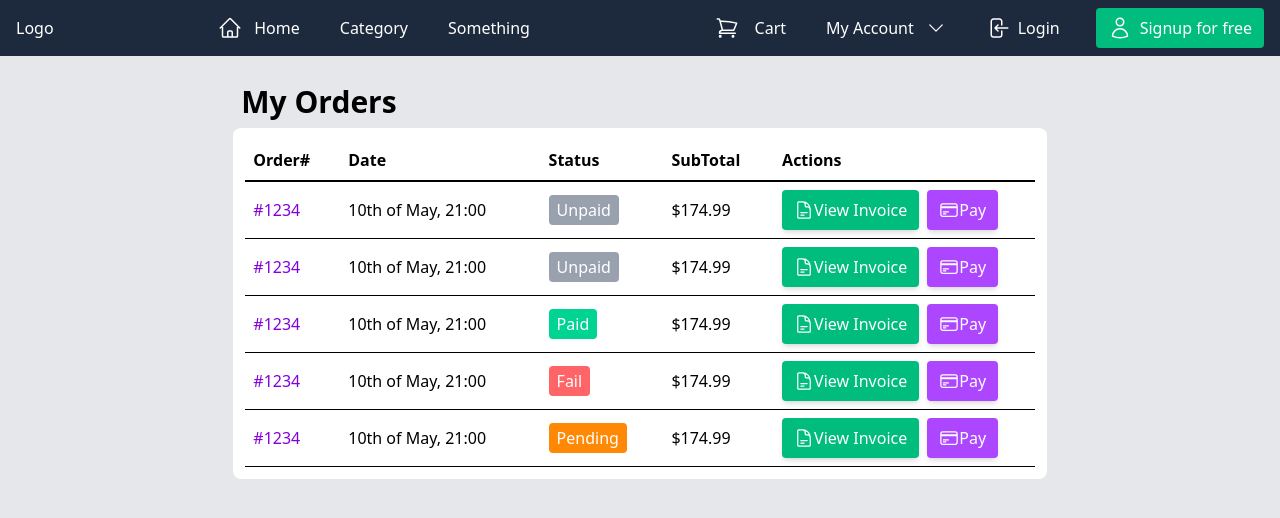
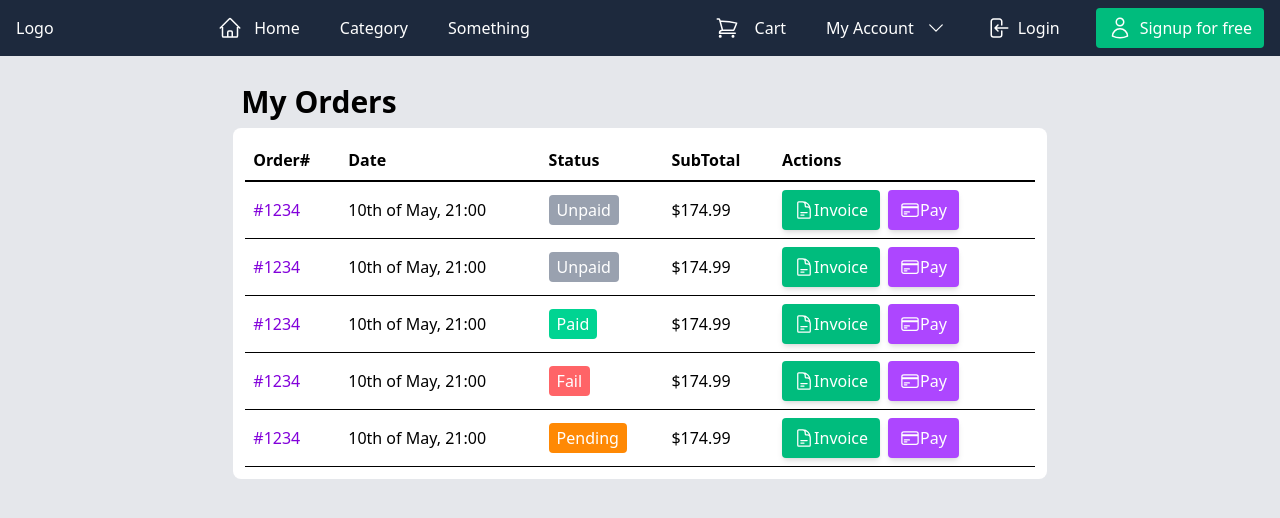
Before and after one commit to JORUNOJOSTAR/ecommerce-page, a Vue app: page /orders in a window 1280 px wide. Shown: the top 518 px of the page. Built offline with nearby package versions, Linux system fonts and the light colour scheme.

Commit message:
feat: update cart quantity input to use number input and enhance order invoice modal functionality

```diff
--- a/src/views/Cart.vue
+++ b/src/views/Cart.vue
@@ -19,16 +19,7 @@
                             <div class="flex justify-between items-center">
                                 <div class="flex items-center">
                                     Qty:
-                                    <select name="" id="" v-model.number="product.quantity"
-                                        class="border border-gray-200 focus:border-purple-600  focus:ring-purple-600 ml-3 py-1">
-                                        <option value="1">1</option>
-                                        <option value="2">2</option>
-                                        <option value="3">3</option>
-                                        <option value="4">4</option>
-                                        <option value="5">5</option>
-                                        <option value="6">6</option>
-                                        <option value="7">7</option>
-                                    </select>
+                                    <input type="number" v-model.number="product.quantity" class="w-16 border border-gray-200 focus:border-purple-600  focus:ring-purple-600 ml-3 py-1"/>
                                 </div>
                                 <button @click="cartStore.removeFromCart(product.id)" class="text-purple-600 hover:text-purple-500">Remove</button>
                             </div>
--- a/src/views/Orders.vue
+++ b/src/views/Orders.vue
@@ -1,6 +1,5 @@
 <template>
     <div class="container lg:w-2/3 mx-auto p-5 ">
-
         <h1 class="text-3xl font-bold m-2">My Orders</h1>
         <div class="bg-white rounded-lg p-3 overflow-x-auto">
             <table class="table-auto w-full">
@@ -25,22 +24,19 @@
                         </td>
                         <td class="p-2">
                             <span class="bg-gray-400 py-1 px-2 rounded text-white">Unpaid</span>
-                            <!-- <span class="bg-orange-400 py-1 px-2 rounded text-white">Pending</span>
-                <span class="bg-red-400 py-1 px-2 rounded text-white">Unpaid</span>
-                <span class="bg-emerald-400 py-1 px-2 rounded text-white">Paid</span> -->
                         </td>
                         <td class="p-2">
                             $174.99
                         </td>
                         <td class="flex gap-2 w-[200px] p-2">
-                            <RouterLink to="#" class="flex items-center  btn-emerald whitespace-nowrap">
+                            <button ref="invoiceButtonRef" @click="openModal" class="flex items-center  btn-emerald whitespace-nowrap">
                                 <svg xmlns="http://www.w3.org/2000/svg" fill="none" viewBox="0 0 24 24"
                                     stroke-width="1.5" stroke="currentColor" class="size-5">
                                     <path stroke-linecap="round" stroke-linejoin="round"
                                         d="M19.5 14.25v-2.625a3.375 3.375 0 0 0-3.375-3.375h-1.5A1.125 1.125 0 0 1 13.5 7.125v-1.5a3.375 3.375 0 0 0-3.375-3.375H8.25m0 12.75h7.5m-7.5 3H12M10.5 2.25H5.625c-.621 0-1.125.504-1.125 1.125v17.25c0 .621.504 1.125 1.125 1.125h12.75c.621 0 1.125-.504 1.125-1.125V11.25a9 9 0 0 0-9-9Z" />
                                 </svg>
-                                View Invoice
-                            </RouterLink>
+                                Invoice
+                            </button>
                             <RouterLink to="#" class="flex items-center btn-primary whitespace-nowrap">
                                 <svg xmlns="http://www.w3.org/2000/svg" fill="none" viewBox="0 0 24 24"
                                     stroke-width="1.5" stroke="currentColor" class="size-5">
@@ -62,22 +58,19 @@
                         </td>
                         <td class="p-2">
                             <span class="bg-gray-400 py-1 px-2 rounded text-white">Unpaid</span>
-                            <!-- <span class="bg-orange-400 py-1 px-2 rounded text-white">Pending</span>
-                <span class="bg-red-400 py-1 px-2 rounded text-white">Unpaid</span>
-                <span class="bg-emerald-400 py-1 px-2 rounded text-white">Paid</span> -->
                         </td>
                         <td class="p-2">
                             $174.99
                         </td>
                         <td class="flex gap-2 w-[200px] p-2">
-                            <RouterLink to="#" class="flex items-center  btn-emerald whitespace-nowrap">
+                            <button class="flex items-center  btn-emerald whitespace-nowrap">
                                 <svg xmlns="http://www.w3.org/2000/svg" fill="none" viewBox="0 0 24 24"
                                     stroke-width="1.5" stroke="currentColor" class="size-5">
                                     <path stroke-linecap="round" stroke-linejoin="round"
                                         d="M19.5 14.25v-2.625a3.375 3.375 0 0 0-3.375-3.375h-1.5A1.125 1.125 0 0 1 13.5 7.125v-1.5a3.375 3.375 0 0 0-3.375-3.375H8.25m0 12.75h7.5m-7.5 3H12M10.5 2.25H5.625c-.621 0-1.125.504-1.125 1.125v17.25c0 .621.504 1.125 1.125 1.125h12.75c.621 0 1.125-.504 1.125-1.125V11.25a9 9 0 0 0-9-9Z" />
                                 </svg>
-                                View Invoice
-                            </RouterLink>
+                                Invoice
+                            </button>
                             <RouterLink to="#" class="flex items-center btn-primary whitespace-nowrap">
                                 <svg xmlns="http://www.w3.org/2000/svg" fill="none" viewBox="0 0 24 24"
                                     stroke-width="1.5" stroke="currentColor" class="size-5">
@@ -104,14 +97,14 @@
                             $174.99
                         </td>
                         <td class="flex gap-2 w-[200px] p-2">
-                            <RouterLink to="#" class="flex items-center  btn-emerald whitespace-nowrap">
+                            <button class="flex items-center  btn-emerald whitespace-nowrap">
                                 <svg xmlns="http://www.w3.org/2000/svg" fill="none" viewBox="0 0 24 24"
                                     stroke-width="1.5" stroke="currentColor" class="size-5">
                                     <path stroke-linecap="round" stroke-linejoin="round"
                                         d="M19.5 14.25v-2.625a3.375 3.375 0 0 0-3.375-3.375h-1.5A1.125 1.125 0 0 1 13.5 7.125v-1.5a3.375 3.375 0 0 0-3.375-3.375H8.25m0 12.75h7.5m-7.5 3H12M10.5 2.25H5.625c-.621 0-1.125.504-1.125 1.125v17.25c0 .621.504 1.125 1.125 1.125h12.75c.621 0 1.125-.504 1.125-1.125V11.25a9 9 0 0 0-9-9Z" />
                                 </svg>
-                                View Invoice
-                            </RouterLink>
+                                Invoice
+                            </button>
                             <RouterLink to="#" class="flex items-center btn-primary whitespace-nowrap">
                                 <svg xmlns="http://www.w3.org/2000/svg" fill="none" viewBox="0 0 24 24"
                                     stroke-width="1.5" stroke="currentColor" class="size-5">
@@ -138,14 +131,14 @@
                             $174.99
                         </td>
                         <td class="flex gap-2 w-[200px] p-2">
-                            <RouterLink to="#" class="flex items-center  btn-emerald whitespace-nowrap">
+                            <button class="flex items-center  btn-emerald whitespace-nowrap">
                                 <svg xmlns="http://www.w3.org/2000/svg" fill="none" viewBox="0 0 24 24"
                                     stroke-width="1.5" stroke="currentColor" class="size-5">
                                     <path stroke-linecap="round" stroke-linejoin="round"
                                         d="M19.5 14.25v-2.625a3.375 3.375 0 0 0-3.375-3.375h-1.5A1.125 1.125 0 0 1 13.5 7.125v-1.5a3.375 3.375 0 0 0-3.375-3.375H8.25m0 12.75h7.5m-7.5 3H12M10.5 2.25H5.625c-.621 0-1.125.504-1.125 1.125v17.25c0 .621.504 1.125 1.125 1.125h12.75c.621 0 1.125-.504 1.125-1.125V11.25a9 9 0 0 0-9-9Z" />
                                 </svg>
-                                View Invoice
-                            </RouterLink>
+                                Invoice
+                            </button>
                             <RouterLink to="#" class="flex items-center btn-primary whitespace-nowrap">
                                 <svg xmlns="http://www.w3.org/2000/svg" fill="none" viewBox="0 0 24 24"
                                     stroke-width="1.5" stroke="currentColor" class="size-5">
@@ -172,14 +165,14 @@
                             $174.99
                         </td>
                         <td class="flex gap-2 w-[200px] p-2">
-                            <RouterLink to="#" class="flex items-center  btn-emerald whitespace-nowrap">
+                            <button class="flex items-center  btn-emerald whitespace-nowrap">
                                 <svg xmlns="http://www.w3.org/2000/svg" fill="none" viewBox="0 0 24 24"
                                     stroke-width="1.5" stroke="currentColor" class="size-5">
                                     <path stroke-linecap="round" stroke-linejoin="round"
                                         d="M19.5 14.25v-2.625a3.375 3.375 0 0 0-3.375-3.375h-1.5A1.125 1.125 0 0 1 13.5 7.125v-1.5a3.375 3.375 0 0 0-3.375-3.375H8.25m0 12.75h7.5m-7.5 3H12M10.5 2.25H5.625c-.621 0-1.125.504-1.125 1.125v17.25c0 .621.504 1.125 1.125 1.125h12.75c.621 0 1.125-.504 1.125-1.125V11.25a9 9 0 0 0-9-9Z" />
                                 </svg>
-                                View Invoice
-                            </RouterLink>
+                                Invoice
+                            </button>
                             <RouterLink to="#" class="flex items-center btn-primary whitespace-nowrap">
                                 <svg xmlns="http://www.w3.org/2000/svg" fill="none" viewBox="0 0 24 24"
                                     stroke-width="1.5" stroke="currentColor" class="size-5">
@@ -192,9 +185,56 @@
                     </tr>
 
                 </tbody>
+
             </table>
         </div>
-
+        <Teleport to="body">
+            <div v-if="isModalOpen" class="fixed flex justify-center items-center left-0 top-0 bottom-0 right-0 z-99 bg-black/50">
+                <!-- Modal -->
+                <div ref="modalRef" class="w-[90%] md:w-1/2 bg-white rounded-lg">
+                    <!-- Modal Title -->
+                    <div
+                      class="py-2 px-4 text-lg font-semibold bg-gray-100 rounded-t-lg flex items-center justify-between">
+                      <h2>Modal Title</h2>
+                      <button @click="closeModal" class="cursor-pointer">
+                        <svg xmlns="http://www.w3.org/2000/svg" class="h-6 w-6" fill="none" viewBox="0 0 24 24"
+                            stroke="currentColor" stroke-width="2">
+                            <path stroke-linecap="round" stroke-linejoin="round" d="M6 18L18 6M6 6l12 12" />
+                        </svg>
+                      </button>
+                    </div>
+                    <!-- Modal Content -->
+                    <div class="p-4">Inovice Content</div>
+                    <!-- Modal Footer -->
+                    <div class="py-2 px-4 text-lg flex justify-end font-semibold bg-gray-100 rounded-b-lg">
+                        <button @click="closeModal" class="cursor-pointer inline-flex items-center py-1 px-3 bg-gray-300 hover:bg-opacity-95 text-gray-800 rounded-md shadow">
+                            Close
+                        </button>
+                    </div>
+                </div>
+            </div>
+        </Teleport>
     </div>
 </template>
-<script setup></script>
+<script setup>
+import { ref } from 'vue';
+import userClickOutside from '@/composables/userClickOutside';
+
+const isModalOpen      = ref(false);
+const modalRef         = ref(null);
+const invoiceButtonRef = ref(null);
+
+userClickOutside(modalRef,(targetEvent)=>{
+    if(invoiceButtonRef.value && !invoiceButtonRef.value.contains(targetEvent)){
+        closeModal();
+    }
+});
+
+function openModal(){
+    isModalOpen.value = true;
+}
+
+function closeModal(){
+    isModalOpen.value = false;
+}
+</script>
```
